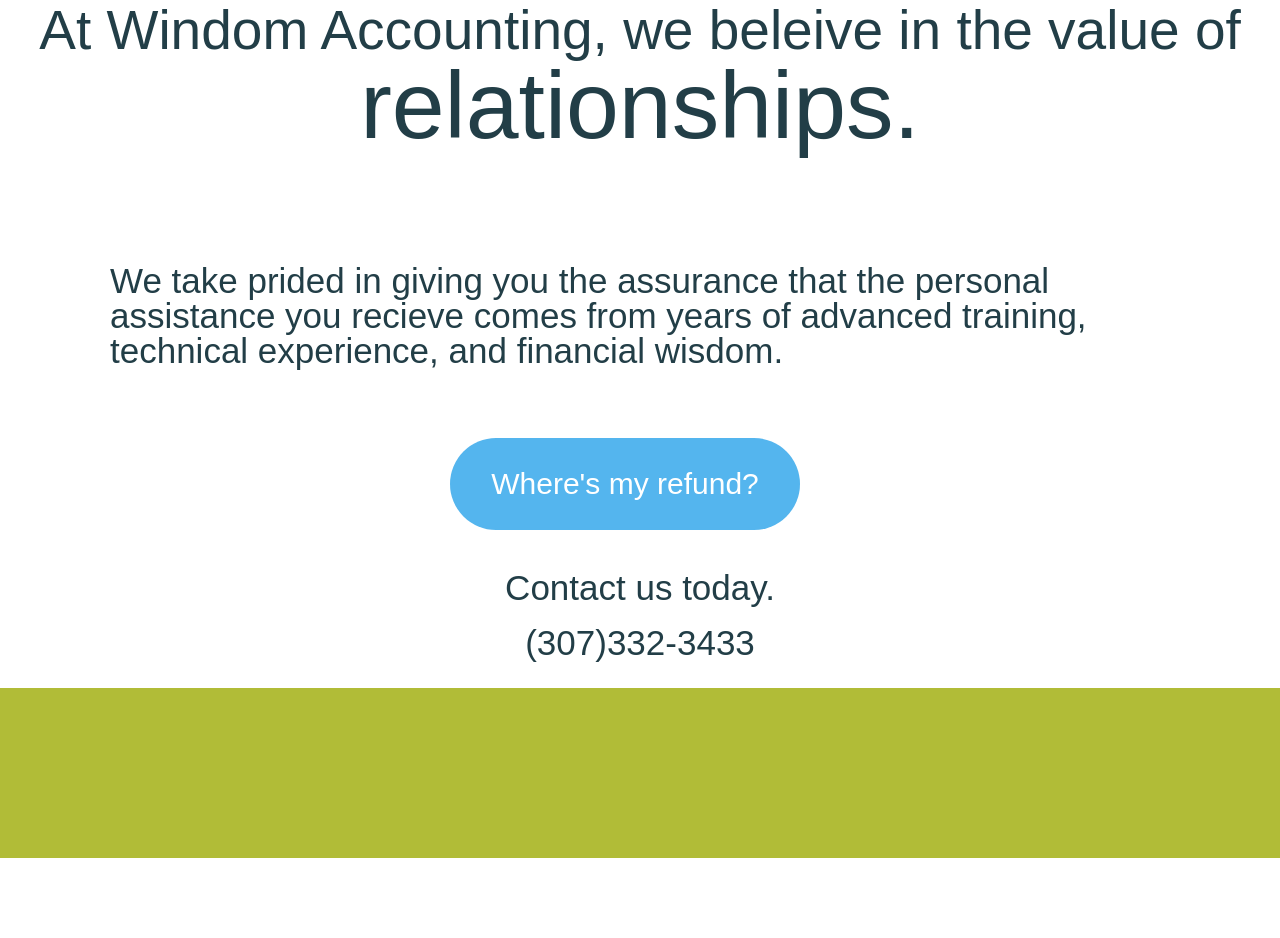
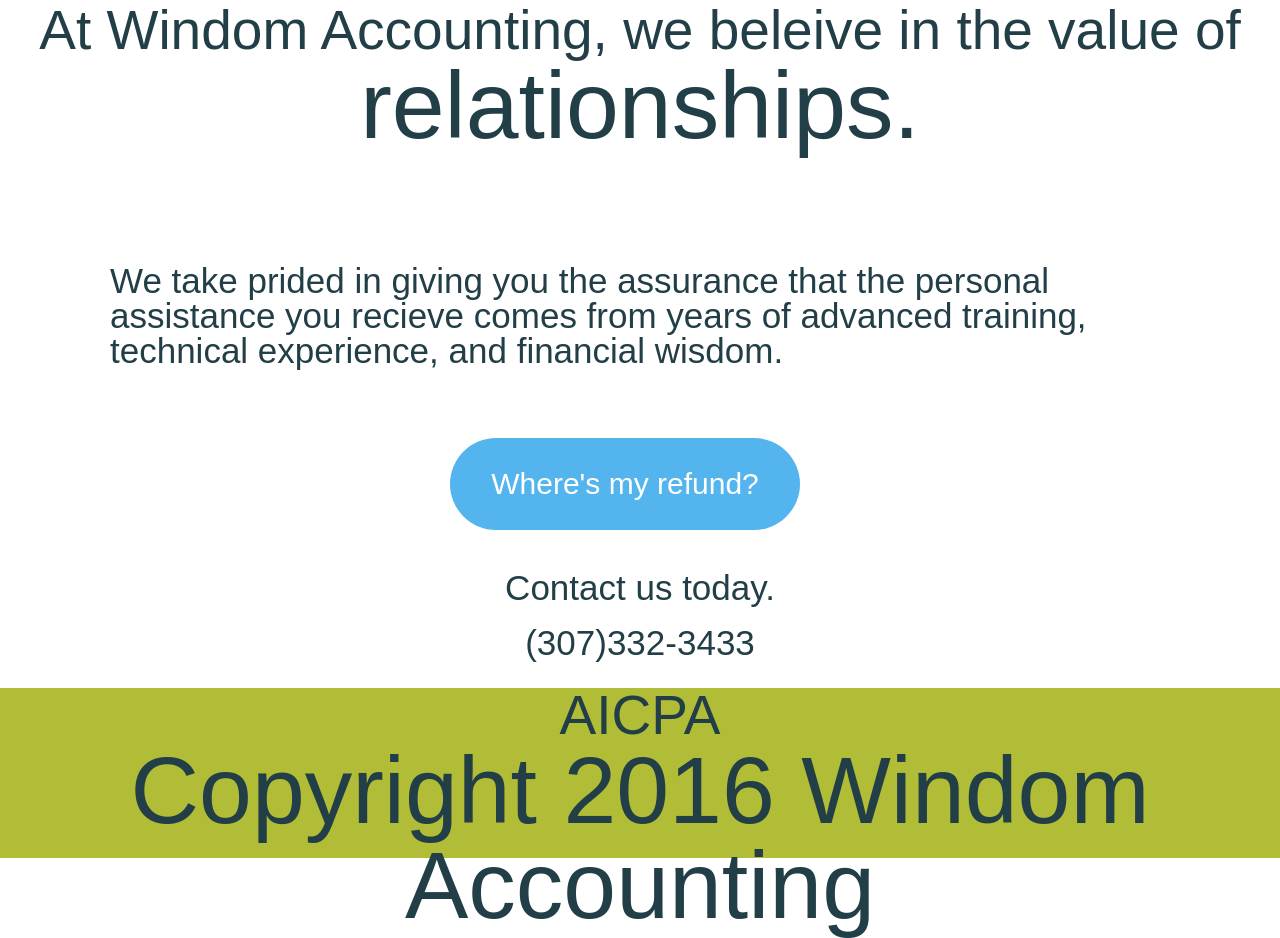
Before and after one commit to acortega86/windoms, a plain HTML site: page index.html in a window 1280 px wide. Shown: the part 715-1653 px from the top of the page. Before the commit the page ends 1573 px from the top, so only its background shows below. Drawn offline with nearby package versions, Linux system fonts and the light colour scheme; files whose address does not match are found by name.

Commit message:
Added “sm” div to footer div
added sm div for social media icons also added h1/h2 fo footer div content.

```diff
--- a/index.html
+++ b/index.html
@@ -44,7 +44,13 @@
       </div>
 
 
-      <div id="footer"></div>
+      <div id="footer">
+        <div id="sm"></div>
+        <h1>AICPA<h1>
+        <h2>Copyright 2016 Windom Accounting</h2>
+
+
+      </div>
 
     </div>
 
```
